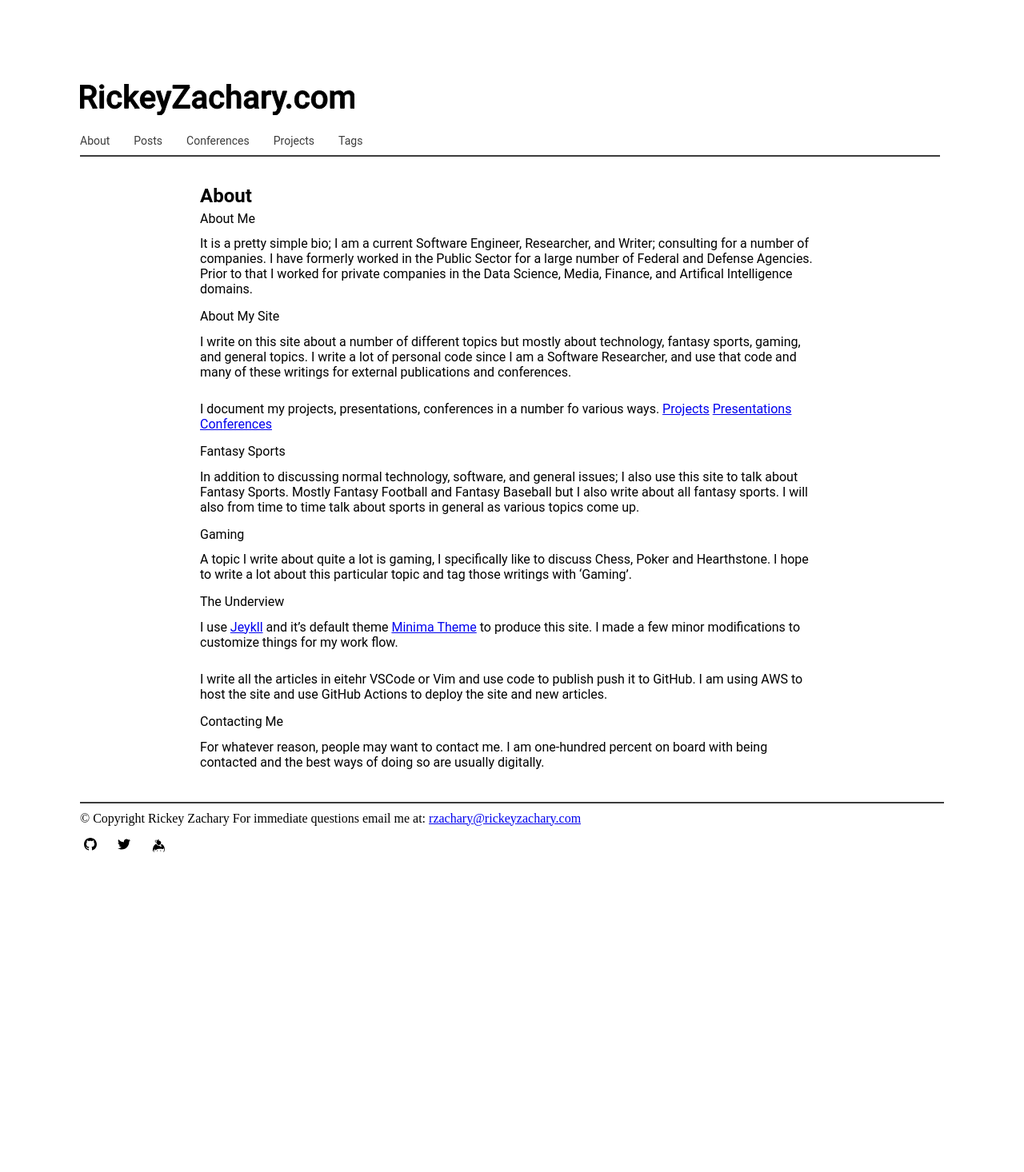
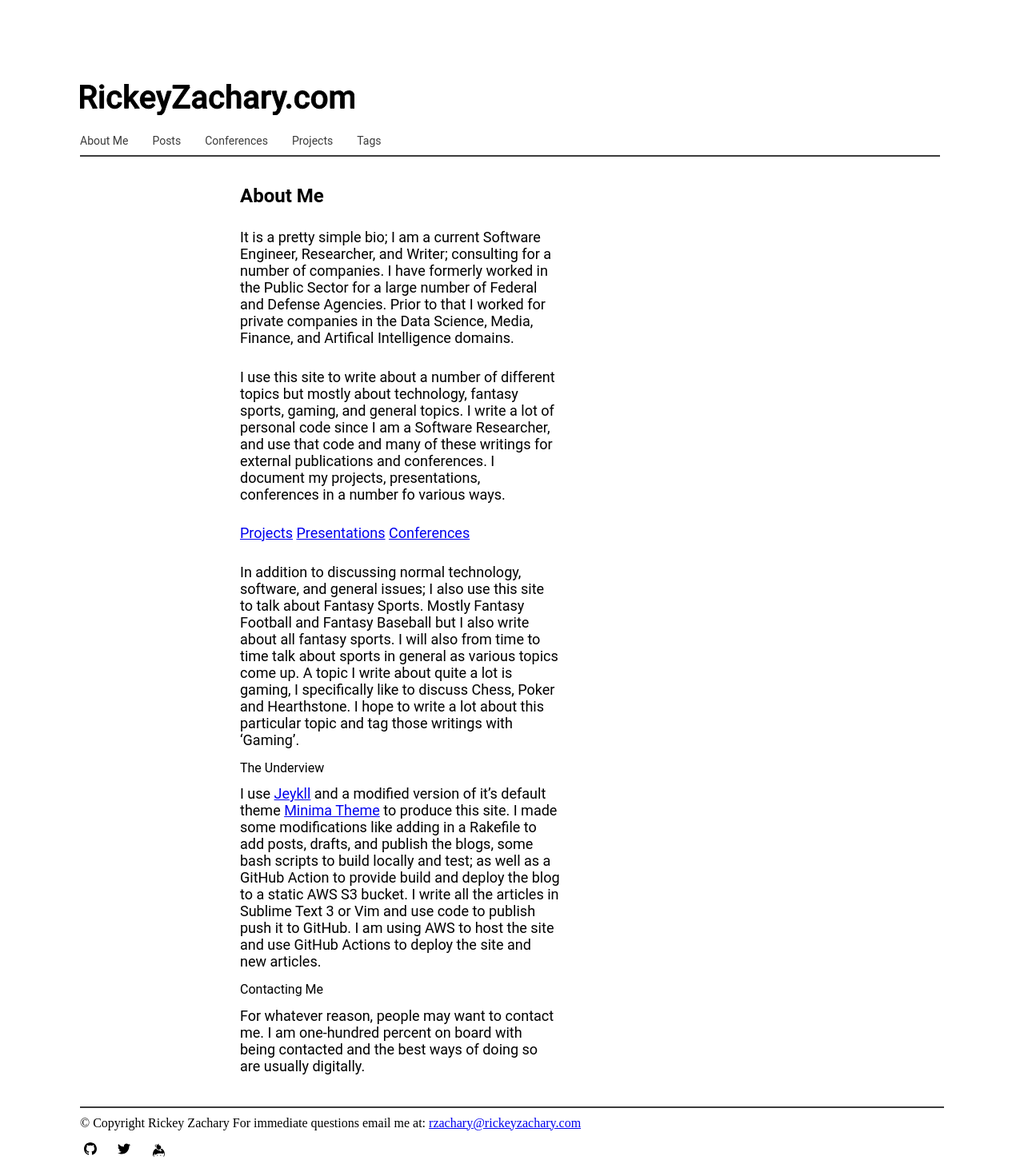
Before and after one commit to rzachary/rickeyzachary.com, a Jekyll site: the page built from about.md, in a window 1280 px wide. Shown: the whole page at 80% size. Built offline with Jekyll 4.4.1, drawn with Linux system fonts in a browser that asks for light colours; before the commit the page ends 1085 px from its top, so only the background shows below that.

Commit message:
updated fonts and spacing

```diff
--- a/_includes/header.html
+++ b/_includes/header.html
@@ -4,7 +4,7 @@
     <div class="header header-global-top header-title">
       {%- assign default_paths = site.pages | map: "path" -%}
       {%- assign page_paths = site.header_pages | default: default_paths -%}
-       <a class="site-title" href="{{ "/" / relative_url }}">
+       <a class="site-title" href="{{ "http://rickeyzachary.com" / relative_url }}">
           <h1 class="header-global-logo">
 				    <span class="visually-hidden">{{ site.title | escape }}</span>
             <img src="/assets/logo.svg" type="image/svg+xml"> </img>
--- a/about.md
+++ b/about.md
@@ -1,46 +1,24 @@
 ---
 layout: page
-title: About
+title: About Me
 permalink: /about/
 ---
 
-## About Me
 
-It is a pretty simple bio; I am a current Software Engineer, Researcher, and Writer;
-consulting for a number of companies. I have formerly worked in the Public Sector
-for a large number of Federal and Defense Agencies. Prior to that I worked for
-private companies in the Data Science, Media, Finance, and Artifical Intelligence
-domains.
+It is a pretty simple bio; I am a current Software Engineer, Researcher, and Writer; consulting for a number of companies. I have formerly worked in the Public Sector for a large number of Federal and Defense Agencies. Prior to that I worked for private companies in the Data Science, Media, Finance, and Artifical Intelligence domains.
 
-## About My Site
+I use this site to write about a number of different topics but mostly about technology, fantasy sports, gaming, and general topics. I write a lot of personal code since I am a Software Researcher, and use that code and many of these writings for external publications and conferences. I document my projects, presentations, conferences in a number fo various ways.
 
-I write on this site about a number of different topics but mostly about technology, fantasy sports,
-gaming, and general topics. I write a lot of personal code since I am a Software Researcher, and use
-that code and many of these writings for external publications and conferences.
-
-I document my projects, presentations, conferences in a number fo various ways.
 [Projects](https://github.com/rzachary)
-[Presentations](https://slideshare.net)
+[Presentations](https://github.com/rzachary/presentations)
 [Conferences](https://google.com)
 
-## Fantasy Sports
-
-In addition to discussing normal technology, software, and general issues; I also use this site to talk about Fantasy Sports. Mostly Fantasy Football and Fantasy Baseball but I also write about all fantasy sports. I will also from time to time talk about sports in general as various topics come up.
-
-
-## Gaming
-
-A topic I write about quite a lot is gaming, I specifically like to discuss Chess, Poker and Hearthstone. I hope to  write a lot about this particular topic and tag those writings with 'Gaming'.
+In addition to discussing normal technology, software, and general issues; I also use this site to talk about Fantasy Sports. Mostly Fantasy Football and Fantasy Baseball but I also write about all fantasy sports. I will also from time to time talk about sports in general as various topics come up. A topic I write about quite a lot is gaming, I specifically like to discuss Chess, Poker and Hearthstone. I hope to  write a lot about this particular topic and tag those writings with 'Gaming'.
 
 ## The Underview
 
-I use [Jeykll](https://jekyllrb.com/) and it's default theme
-[Minima Theme](https://github.com/jekyll/minima) to produce this
-site. I made a few minor modifications to customize things for my work flow.
-
-I write all the articles in eitehr VSCode or Vim and use code to publish
-push it to GitHub. I am using AWS to host the site and use GitHub Actions to
-deploy the site and new articles.
+I use [Jeykll](https://jekyllrb.com/) and a modified version of it's default theme [Minima Theme](https://github.com/jekyll/minima) to produce this
+site. I made some modifications like adding in a Rakefile to add posts, drafts, and publish the blogs, some bash scripts to build locally and test; as well as a GitHub Action to provide build and deploy the blog to a static AWS S3 bucket. I write all the articles in Sublime Text 3 or Vim and use code to publish push it to GitHub. I am using AWS to host the site and use GitHub Actions to deploy the site and new articles.
 
 ## Contacting Me
 For whatever reason, people may want to contact me. I am one-hundred percent on board with being contacted and the best
--- a/assets/css/main.css
+++ b/assets/css/main.css
@@ -135,6 +135,7 @@ ul {
 }
 
 .post-content p {
+	font-size: 18px;
 	padding: 12.5px 0px 15px 0px;
 }
 
@@ -236,7 +237,7 @@ img.pull-right {
 }
 .article-title {
   font-family: 'Roboto', 'Noto Serif', sans-serif;
-  font-size: 18px;
+  font-size: 20px;
   line-height: 22px;
   font-weight: 700;
   margin-bottom: 10px;
@@ -254,7 +255,7 @@ img.pull-right {
 
 .article-title-preview {
   font-family: 'Roboto', 'Noto Serif', sans-serif;
-  font-size: 18px;
+  font-size: 20px;
   line-height: 22px;
   font-weight: 700;
   margin-bottom: 10px;
@@ -403,7 +404,7 @@ img.pull-right {
 }
 
 .post {
-	margin: 25px 150px 15px;
+	margin: 25px 200px 15px;
 	padding: 5px 0;
 }
 
@@ -421,7 +422,7 @@ img.pull-right {
 
 .post-content {
 	padding: 5px 0;
-	margin: 10px 10px 0 0o;
+	margin: 10px 275px 0 0;
 }
 
 .post-preview {
```
